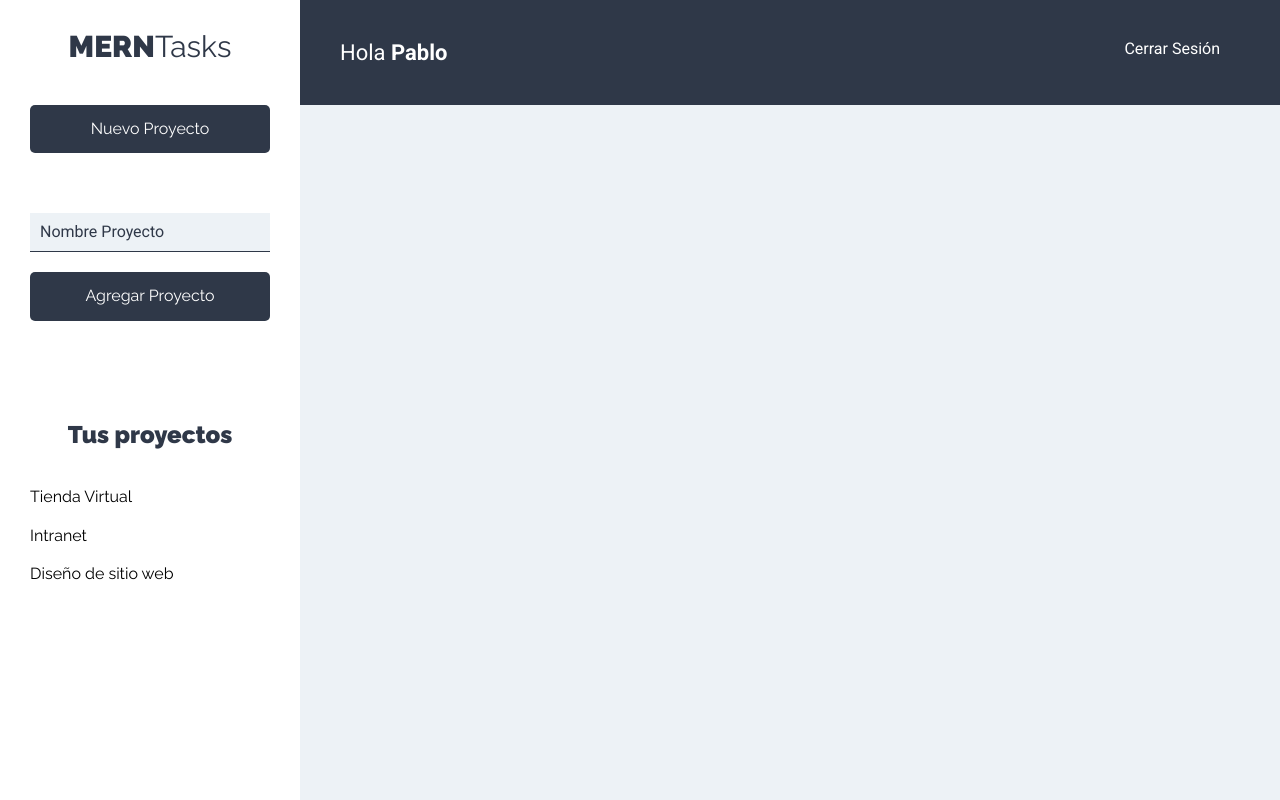
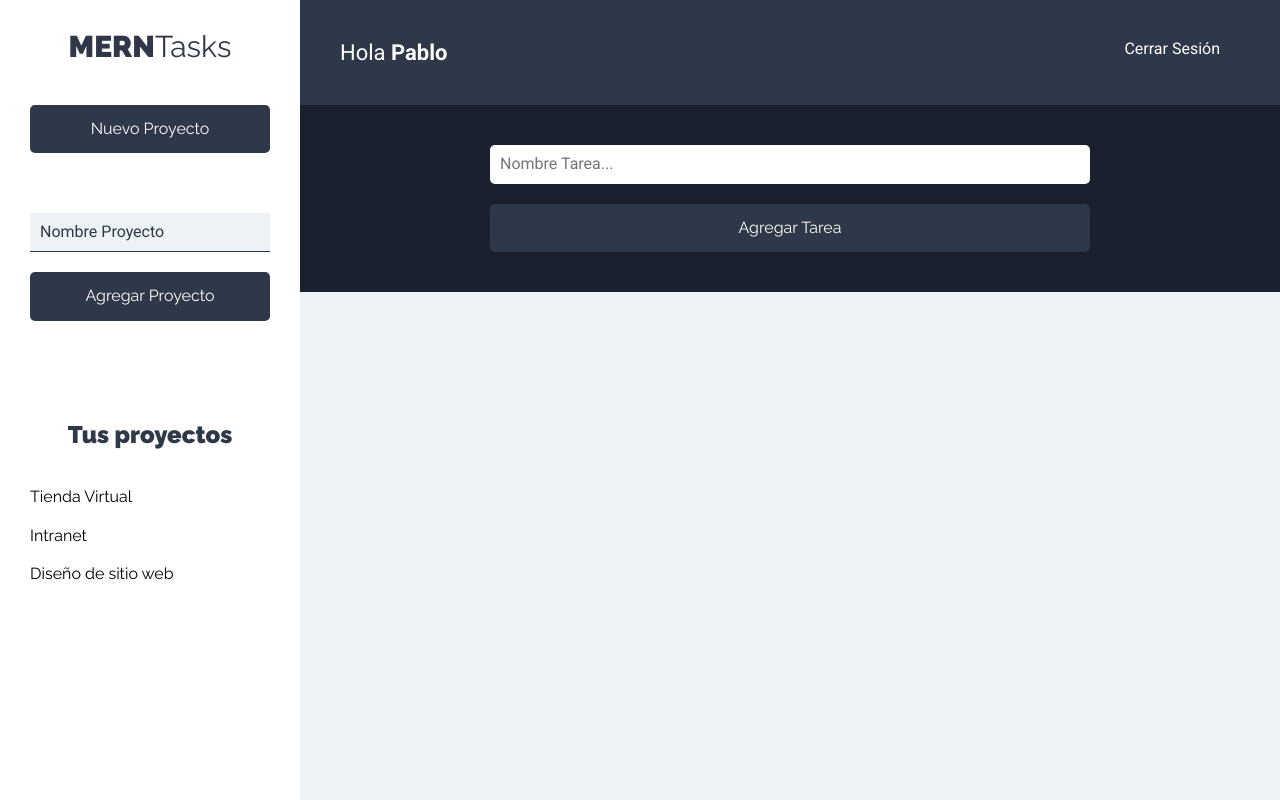
Before and after one commit to pablofreire6/mern-learning, a React (Create React App) app: page /projects in a window 1280 px wide. Built offline with nearby package versions, Linux system fonts and the light colour scheme.

Commit message:
add tasks files and form

```diff
--- a/src/components/projects/ListProjects.js
+++ b/src/components/projects/ListProjects.js
@@ -9,8 +9,8 @@ const ListProjects = () => {
   ];
   return (
     <ul className="listado-proyectos">
-      {projects.map((project) => (
-        <Project project={project} />
+      {projects.map((project, index) => (
+        <Project key={index} project={project} />
       ))}
     </ul>
   );
--- a/src/components/projects/Projects.js
+++ b/src/components/projects/Projects.js
@@ -1,6 +1,7 @@
 import React from "react";
 import Sidebar from "../layout/Sidebar";
 import Header from "../layout/Header";
+import FormTask from "../tasks/FormTask";
 
 const Projects = () => {
   return (
@@ -9,6 +10,7 @@ const Projects = () => {
       <div className="seccion-principal">
         <Header />
         <main>
+          <FormTask />
           <div className="contenedor-tareas"></div>
         </main>
       </div>
--- /dev/null
+++ b/src/components/tasks/FormTask.js
@@ -0,0 +1,28 @@
+import React from "react";
+
+const FormTask = () => {
+  return (
+    <div className="formulario">
+      <form>
+        <div className="contenedor-input">
+          <input
+            type="text"
+            className="input-text"
+            placeholder="Nombre Tarea..."
+            name="nombre"
+          />
+        </div>
+
+        <div className="contenedor-input">
+          <input
+            type="submit"
+            className="btn btn-primario btn-block"
+            value="Agregar Tarea"
+          />
+        </div>
+      </form>
+    </div>
+  );
+};
+
+export default FormTask;
```
Also changed, not shown: src/components/tasks/ListTasks.js (added, +7 -0 lines), src/components/tasks/Task.js (added, +7 -0 lines).
